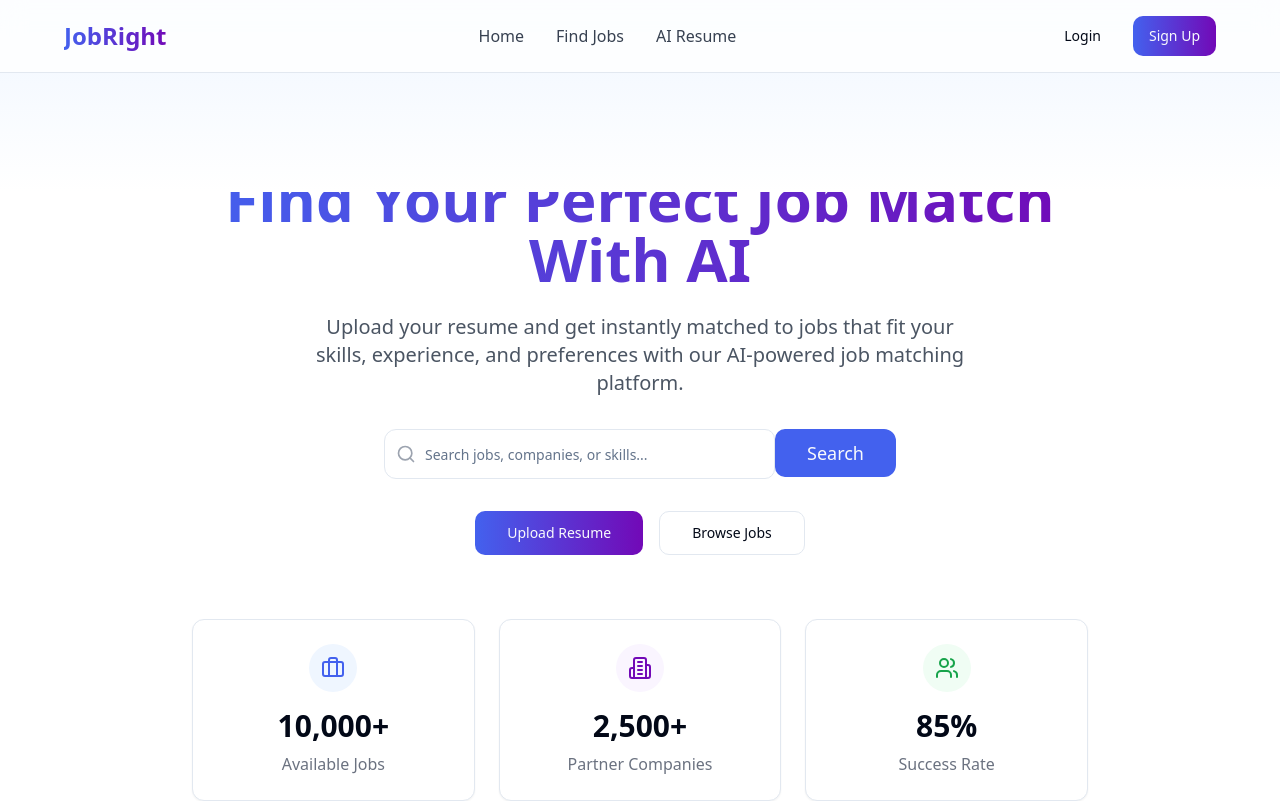
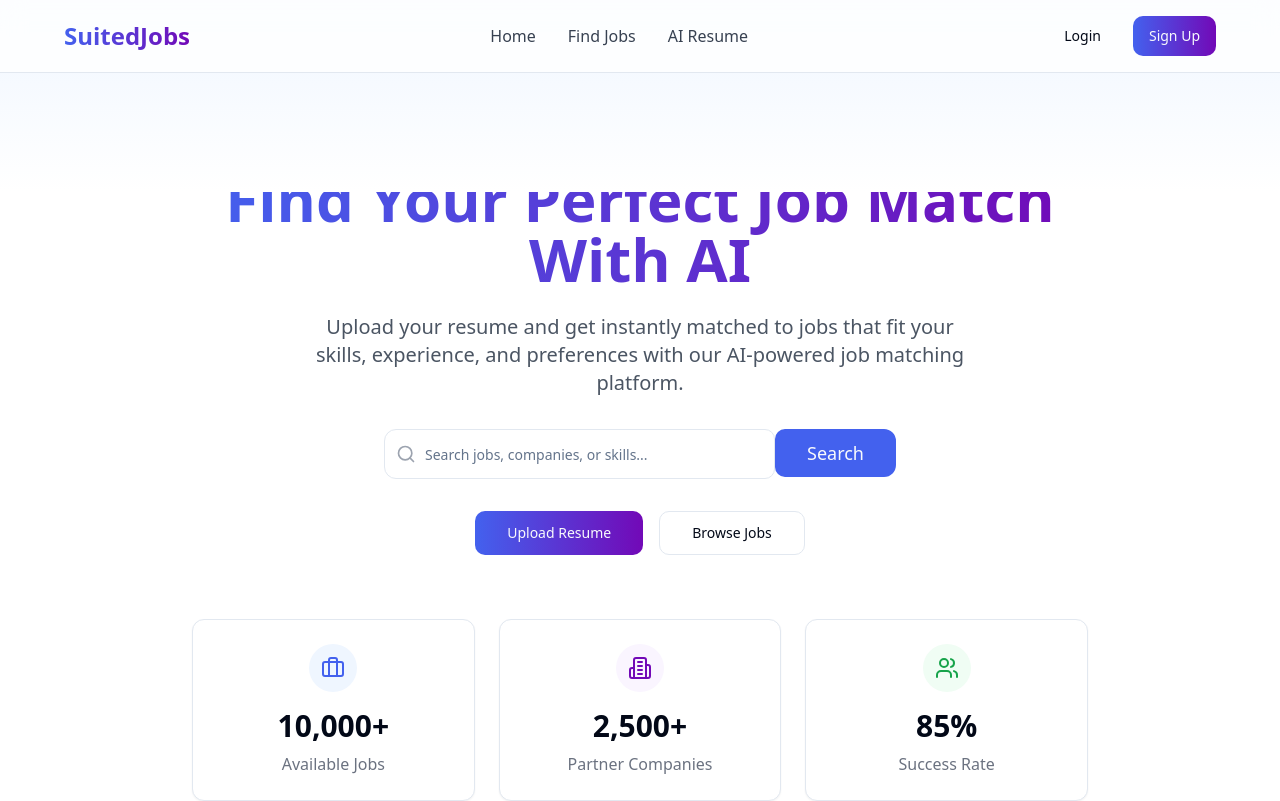
Before and after one commit to starkahmed/AI-Suited-Jobs, a React (Vite) app: page / in a window 1280 px wide. Shown: the top 801 px of the page. Built offline with nearby package versions, Linux system fonts and the light colour scheme.

Commit message:
Rename website to SuitedJobs

```diff
--- a/index.html
+++ b/index.html
@@ -1,25 +1,25 @@
+
 <!DOCTYPE html>
 <html lang="en">
   <head>
     <meta charset="UTF-8" />
     <meta name="viewport" content="width=device-width, initial-scale=1.0" />
-    <title>resume-match-navigator</title>
-    <meta name="description" content="Lovable Generated Project" />
-    <meta name="author" content="Lovable" />
+    <title>SuitedJobs</title>
+    <meta name="description" content="AI-Powered Job Matching Platform" />
+    <meta name="author" content="SuitedJobs" />
 
-    <meta property="og:title" content="resume-match-navigator" />
-    <meta property="og:description" content="Lovable Generated Project" />
+    <meta property="og:title" content="SuitedJobs" />
+    <meta property="og:description" content="AI-Powered Job Matching Platform" />
     <meta property="og:type" content="website" />
     <meta property="og:image" content="https://lovable.dev/opengraph-image-p98pqg.png" />
 
     <meta name="twitter:card" content="summary_large_image" />
-    <meta name="twitter:site" content="@lovable_dev" />
+    <meta name="twitter:site" content="@suitedJobs" />
     <meta name="twitter:image" content="https://lovable.dev/opengraph-image-p98pqg.png" />
   </head>
 
   <body>
     <div id="root"></div>
-    <!-- IMPORTANT: DO NOT REMOVE THIS SCRIPT TAG OR THIS VERY COMMENT! -->
     <script src="https://cdn.gpteng.co/gptengineer.js" type="module"></script>
     <script type="module" src="/src/main.tsx"></script>
   </body>
--- a/src/components/Footer.tsx
+++ b/src/components/Footer.tsx
@@ -1,4 +1,3 @@
-
 import { Link } from "react-router-dom";
 import { Facebook, Instagram, Linkedin, Twitter } from "lucide-react";
 
@@ -9,7 +8,7 @@ const Footer = () => {
         <div className="grid grid-cols-1 md:grid-cols-4 gap-8">
           <div>
             <Link to="/" className="text-2xl font-bold">
-              <span className="gradient-text">JobRight</span>
+              <span className="gradient-text">SuitedJobs</span>
             </Link>
             <p className="mt-4 text-gray-600">
               AI-powered job matching platform that helps you find the right job based on your resume and skills.
@@ -101,7 +100,7 @@ const Footer = () => {
           </div>
         </div>
         <div className="border-t border-gray-200 mt-12 pt-8 text-center text-gray-500">
-          <p>© {new Date().getFullYear()} JobRight AI. All rights reserved.</p>
+          <p>© {new Date().getFullYear()} SuitedJobs AI. All rights reserved.</p>
         </div>
       </div>
     </footer>
--- a/src/components/Navbar.tsx
+++ b/src/components/Navbar.tsx
@@ -1,4 +1,3 @@
-
 import { useState, useEffect } from "react";
 import { Button } from "@/components/ui/button";
 import { Link, useNavigate } from "react-router-dom";
@@ -17,7 +16,6 @@ const Navbar = () => {
   const navigate = useNavigate();
   const { toast } = useToast();
 
-  // Check if user is logged in on component mount
   useEffect(() => {
     const userData = localStorage.getItem("jobright_user");
     if (userData) {
@@ -50,11 +48,10 @@ const Navbar = () => {
       <div className="container max-w-7xl mx-auto flex justify-between items-center">
         <div className="flex items-center">
           <Link to="/" className="text-2xl font-bold text-jobright-blue">
-            <span className="gradient-text">JobRight</span>
+            <span className="gradient-text">SuitedJobs</span>
           </Link>
         </div>
 
-        {/* Desktop Navigation */}
         <nav className="hidden md:flex items-center space-x-8">
           <Link to="/" className="text-gray-700 hover:text-jobright-blue transition-colors">
             Home
@@ -72,7 +69,6 @@ const Navbar = () => {
           )}
         </nav>
 
-        {/* Auth Buttons or User Menu */}
         <div className="hidden md:flex items-center space-x-4">
           {user ? (
             <DropdownMenu>
@@ -111,13 +107,11 @@ const Navbar = () => {
           )}
         </div>
 
-        {/* Mobile Menu Button */}
         <button className="md:hidden" onClick={toggleMenu}>
           {menuOpen ? <X size={24} /> : <Menu size={24} />}
         </button>
       </div>
 
-      {/* Mobile Menu */}
       {menuOpen && (
         <div className="md:hidden absolute top-16 left-0 right-0 bg-white border-b shadow-lg animate-fade-in">
           <div className="container mx-auto py-4 px-4 flex flex-col space-y-4">
--- a/src/pages/Home.tsx
+++ b/src/pages/Home.tsx
@@ -1,4 +1,3 @@
-
 import { useState } from "react";
 import { Button } from "@/components/ui/button";
 import { Input } from "@/components/ui/input";
@@ -68,7 +67,6 @@ const Home = () => {
             </div>
           </div>
 
-          {/* Stats */}
           <div className="grid grid-cols-1 md:grid-cols-3 gap-6 max-w-4xl mx-auto">
             <Card className="p-6 text-center">
               <div className="flex justify-center mb-4">
```
